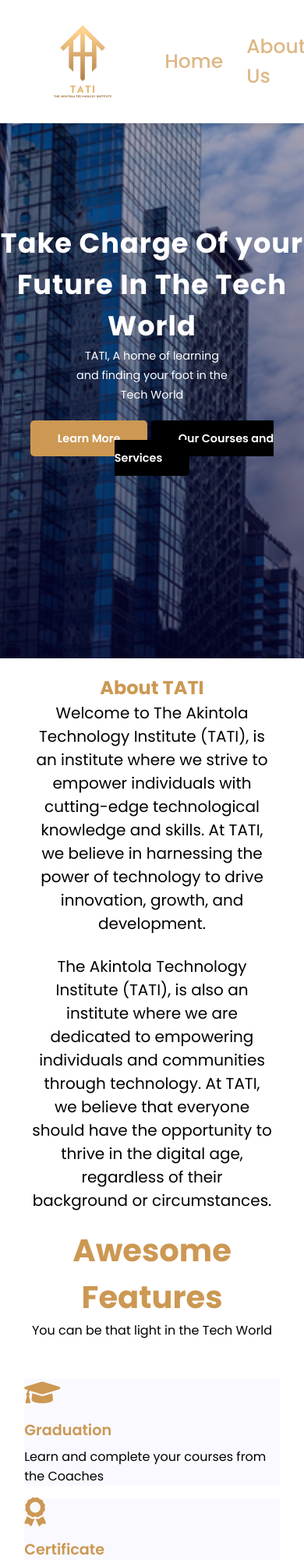
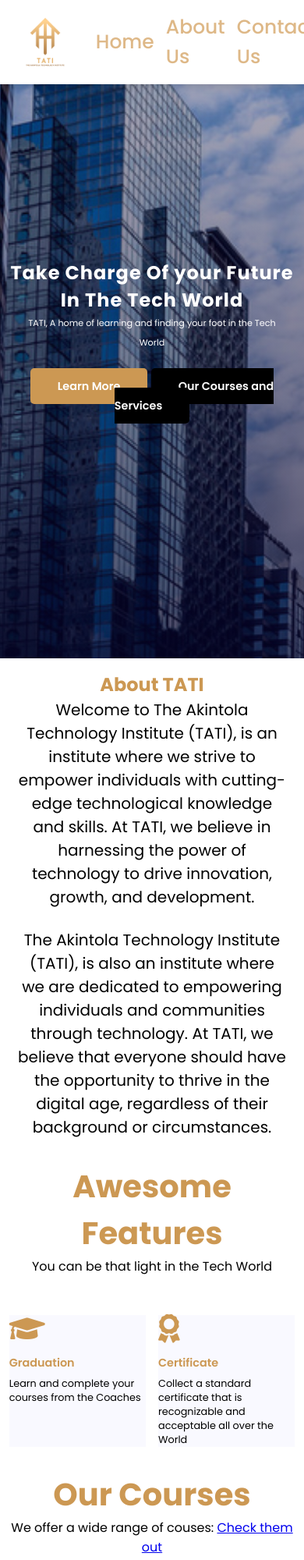
Before and after one commit to CeeJayFiyin/TATI, a plain HTML site: page index.html in a window 390 px wide. Shown: the top 2000 px of the page at 78% size. Drawn offline with Linux system fonts and the light colour scheme.

Commit message:
Add files via upload

```diff
--- a/style.css
+++ b/style.css
@@ -288,6 +288,72 @@ footer {
         padding: 0 20px;
         /* Adjust as needed */
     }
+
+    nav {
+        padding: 1vw 4vw;
+        /* Adjust padding for navigation */
+    }
+
+    nav img {
+        width: 120px;
+        /* Reduce logo size */
+    }
+
+    nav .navigation ul li {
+        margin-left: 20px;
+        /* Reduce margin between navigation items */
+    }
+
+    #home {
+        padding-top: 20px;
+        /* Adjust padding */
+    }
+
+    #home h2 {
+        font-size: 1.8rem;
+        /* Decrease font size */
+    }
+
+    #home p {
+        width: 80%;
+        /* Adjust width */
+        font-size: 0.8rem;
+        /* Decrease font size */
+    }
+
+    #about,
+    #features,
+    #course,
+    #contact,
+    .social-icons {
+        padding: 5vw 4vw;
+        /* Adjust padding */
+    }
+
+    #features .fea-base {
+        grid-template-columns: repeat(auto-fit, minmax(200px, 1fr));
+        /* Adjust grid columns */
+    }
+
+    #features .fea-box h3 {
+        font-size: 1rem;
+        /* Decrease font size */
+    }
+
+    #features .fea-box p {
+        font-size: 0.9rem;
+        /* Decrease font size */
+    }
+
+    #course ul li {
+        font-size: 18px;
+        /* Decrease font size */
+    }
+
+    footer {
+        padding: 15px 0;
+        /* Adjust padding */
+    }
 }
 
 /* Media query for smartphones */
@@ -297,4 +363,65 @@ footer {
         padding: 0 10px;
         /* Adjust as needed */
     }
+
+    nav {
+        padding: 1vw 2vw;
+        /* Further reduce padding for navigation */
+    }
+
+    nav img {
+        width: 100px;
+        /* Further reduce logo size */
+    }
+
+    nav .navigation ul li {
+        margin-left: 15px;
+        /* Further reduce margin between navigation items */
+    }
+
+    #home h2 {
+        font-size: 1.5rem;
+        /* Decrease font size */
+    }
+
+    #home p {
+        width: 90%;
+        /* Further adjust width */
+        font-size: 0.7rem;
+        /* Decrease font size */
+    }
+
+    #about,
+    #features,
+    #course,
+    #contact,
+    .social-icons {
+        padding: 4vw 3vw;
+        /* Further adjust padding */
+    }
+
+    #features .fea-base {
+        grid-template-columns: repeat(auto-fit, minmax(150px, 1fr));
+        /* Further adjust grid columns */
+    }
+
+    #features .fea-box h3 {
+        font-size: 0.9rem;
+        /* Decrease font size */
+    }
+
+    #features .fea-box p {
+        font-size: 0.8rem;
+        /* Decrease font size */
+    }
+
+    #course ul li {
+        font-size: 16px;
+        /* Further decrease font size */
+    }
+
+    footer {
+        padding: 10px 0;
+        /* Further adjust padding */
+    }
 }
```
